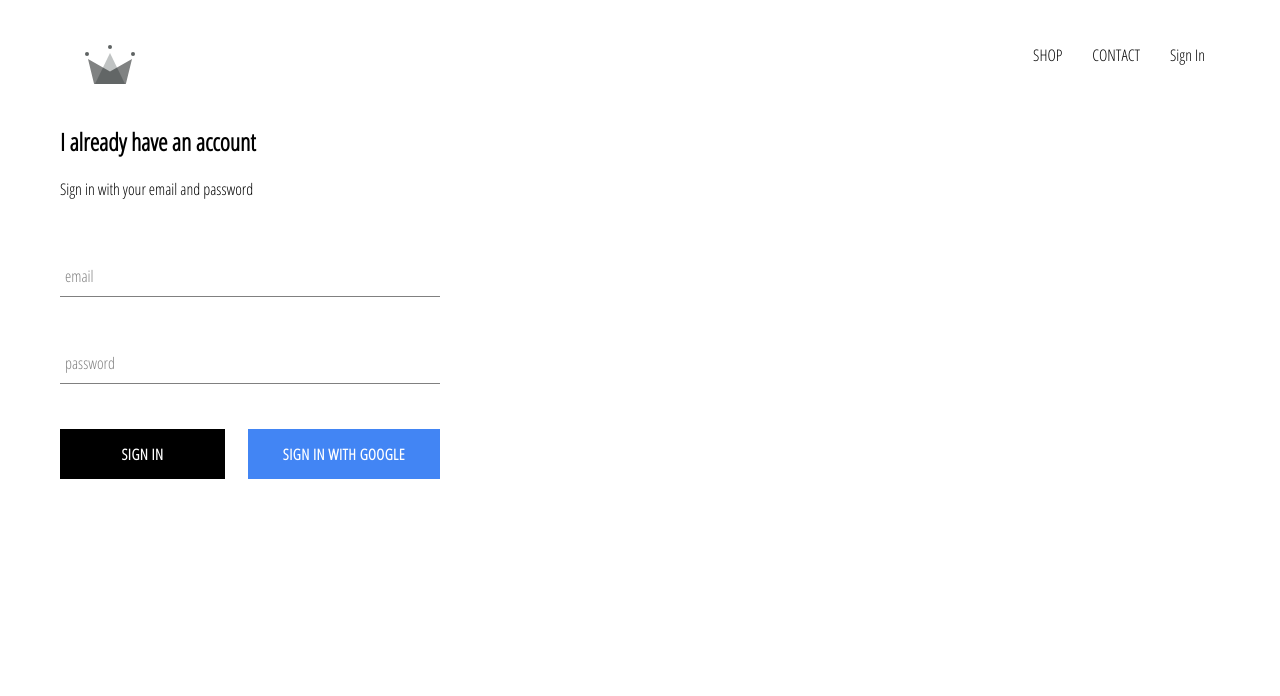
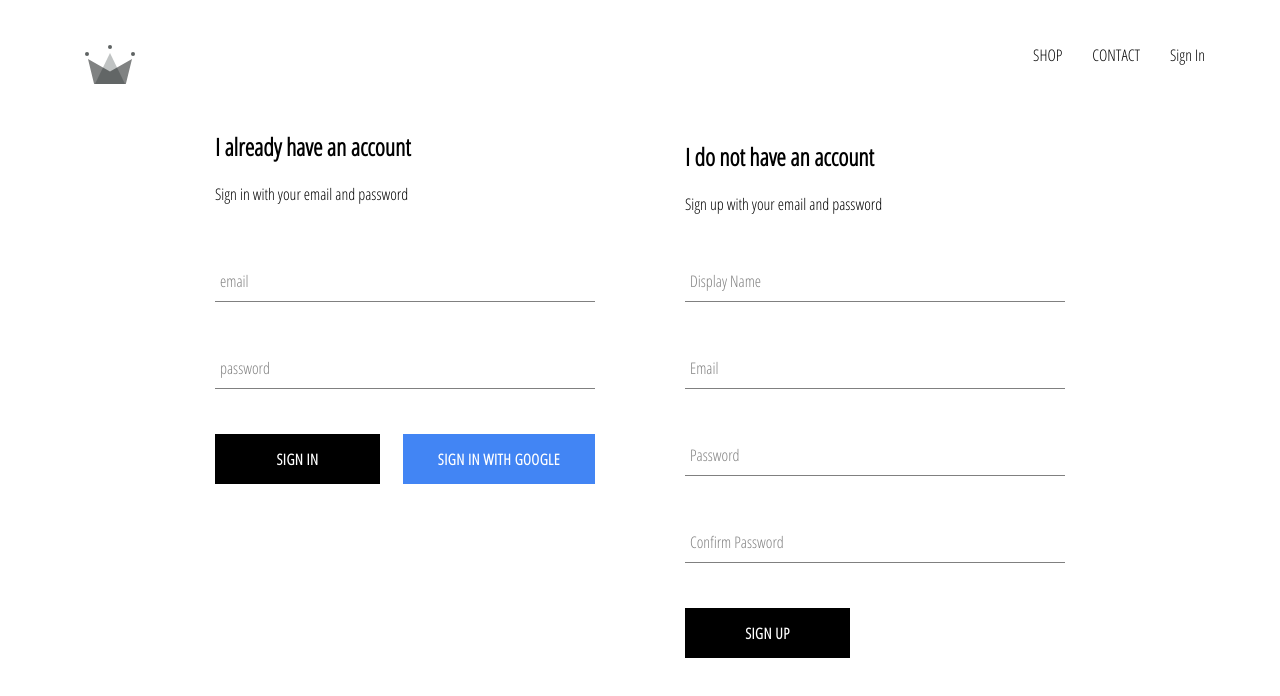
Before and after one commit to kamzh88/crwn-clothing, a React (Create React App) app: page /signin in a window 1280 px wide. Shown: the top 696 px of the page. Built offline with nearby package versions, Linux system fonts and the light colour scheme; no server answers.

Commit message:
implemented firebase utils, included ability to store authenticated users into our firestore database

```diff
--- a/src/App.js
+++ b/src/App.js
@@ -7,7 +7,7 @@
 import ShopPage from "./pages/shop/shop.component";
 import Header from "./components/header/header.component";
 import SignInAndSignUpPage from "./pages/sign-in-and-sign-up/sign-in-and-sign-up.component";
-import { auth } from "./firebase/firebase.utils";
+import { auth, createUserProfileDocument } from "./firebase/firebase.utils";
 
 class App extends React.Component {
   constructor() {
@@ -21,9 +21,22 @@
   unsubscribeFromAuth = null;
 
   componentDidMount() {
-    this.unsubscribeFromAuth = auth.onAuthStateChanged(user => {
-      this.setState({ currentUser: user });
-      console.log(user);
+    this.unsubscribeFromAuth = auth.onAuthStateChanged(async userAuth => {
+      if (userAuth) {
+        const userRef = await createUserProfileDocument(userAuth);
+
+        userRef.onSnapshot(snapShot => {
+          this.setState({
+            currentUser: {
+              id: snapShot.id,
+              ...snapShot.data()
+            }
+          });
+          console.log(this.state);
+        });
+      } else {
+        this.setState({ currentUser: userAuth });
+      }
     });
   }
 
--- /dev/null
+++ b/src/components/sign-up/sign-up.component.jsx
@@ -0,0 +1,96 @@
+import React from "react";
+
+import FormInput from "../form-input/form-input.component";
+import CustomButton from "../custom-button/custom-button.component";
+
+import { auth, createUserProfileDocument } from "../../firebase/firebase.utils";
+
+import "./sign-up.styles.scss";
+
+class SignUp extends React.Component {
+  constructor() {
+    super();
+
+    this.state = {
+      displayName: "",
+      email: "",
+      password: "",
+      confirmPassword: ""
+    };
+  }
+
+  handleSubmit = async event => {
+    event.preventDefault();
+
+    const { displayName, email, password, confirmPassword } = this.state;
+
+    if (password != confirmPassword) {
+      alert("password don't match");
+      return;
+    }
+    try {
+      const { user } = await auth.createUserWithEmailAndPassword(
+        email,
+        password
+      );
+      createUserProfileDocument(user, { displayName });
+
+      this.setState({
+        displayName: "",
+        email: "",
+        password: "",
+        confirmPassword: ""
+      });
+    } catch (error) {
+      console.log(error);
+    }
+  };
+
+  handleChange = event => {
+    const { name, value } = event.target;
+    this.setState({ [name]: value });
+  };
+
+  render() {
+    const { displayName, email, password, confirmPassword } = this.state;
+    return (
+      <div className="sign-up">
+        <h2>I do not have an account</h2>
+        <span>Sign up with your email and password</span>
+        <form className="sign-up-form" onSubmit={this.handleSubmit}>
+          <FormInput
+            type="text"
+            name="displayName"
+            value={displayName}
+            handleChange={this.handleChange}
+            label="Display Name"
+          />
+          <FormInput
+            type="text"
+            name="email"
+            value={email}
+            handleChange={this.handleChange}
+            label="Email"
+          />
+          <FormInput
+            type="password"
+            name="password"
+            value={password}
+            onChange={this.handleChange}
+            label="Password"
+          />
+          <FormInput
+            type="password"
+            name="confirmPassword"
+            value={confirmPassword}
+            onChange={this.handleChange}
+            label="Confirm Password"
+          />
+          <CustomButton type="submit">SIGN UP</CustomButton>
+        </form>
+      </div>
+    );
+  }
+}
+
+export default SignUp;
--- /dev/null
+++ b/src/components/sign-up/sign-up.styles.scss
@@ -0,0 +1,9 @@
+.sign-up {
+  display: flex;
+  flex-direction: column;
+  width: 380px;
+
+  .title {
+    margin: 10px 0;
+  }
+}
--- a/src/firebase/firebase.utils.js
+++ b/src/firebase/firebase.utils.js
@@ -13,6 +13,30 @@
   measurementId: process.env.REACT_APP_FIREBASE_MEASUREMENT
 };
 
+export const createUserProfileDocument = async (userAuth, additionalData) => {
+  if (!userAuth) return;
+
+  const userRef = firestore.doc(`users/${userAuth.uid}`);
+
+  const snapShot = await userRef.get();
+
+  if (!snapShot.exist) {
+    const { displayName, email } = userAuth;
+    const createAt = new Date();
+    try {
+      await userRef.set({
+        displayName,
+        email,
+        createAt,
+        ...additionalData
+      });
+    } catch (error) {
+      console.log("error creating user", error.message);
+    }
+  }
+  return userRef;
+};
+
 firebase.initializeApp(config);
 
 export const auth = firebase.auth();
--- a/src/pages/sign-in-and-sign-up/sign-in-and-sign-up.component.jsx
+++ b/src/pages/sign-in-and-sign-up/sign-in-and-sign-up.component.jsx
@@ -1,12 +1,14 @@
 import React from "react";
 
 import SignIn from "../../components/sign-in/sign-in.component";
+import SignUp from "../../components/sign-up/sign-up.component";
 
 import "./sign-in-and-sign-up.styles.scss";
 
 const SignInAndSignUpPage = () => (
   <div className="sign-in-and-sign-up">
     <SignIn />
+    <SignUp />
   </div>
 );
 
--- a/src/pages/sign-in-and-sign-up/sign-in-and-sign-up.styles.scss
+++ b/src/pages/sign-in-and-sign-up/sign-in-and-sign-up.styles.scss
@@ -0,0 +1,6 @@
+.sign-in-and-sign-up {
+  width: 850px;
+  display: flex;
+  justify-content: space-between;
+  margin: 30px auto;
+}
```
